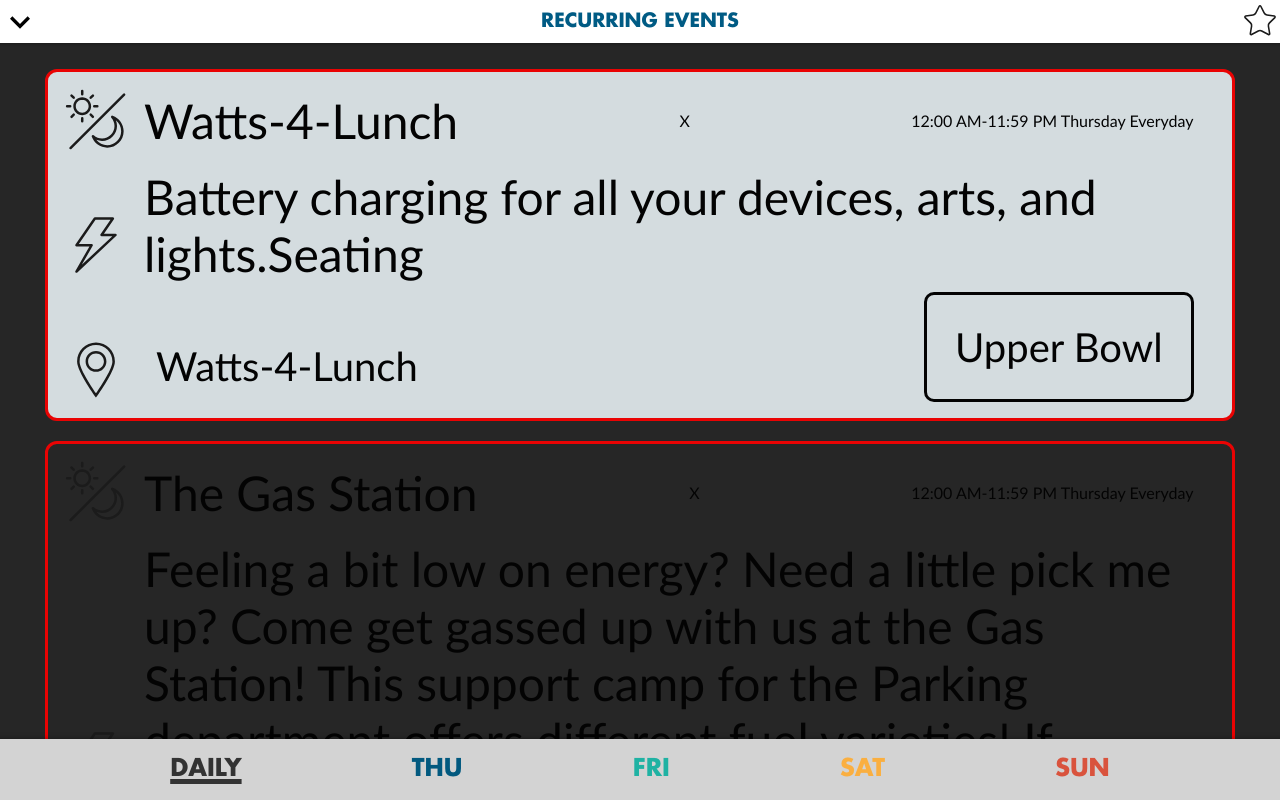
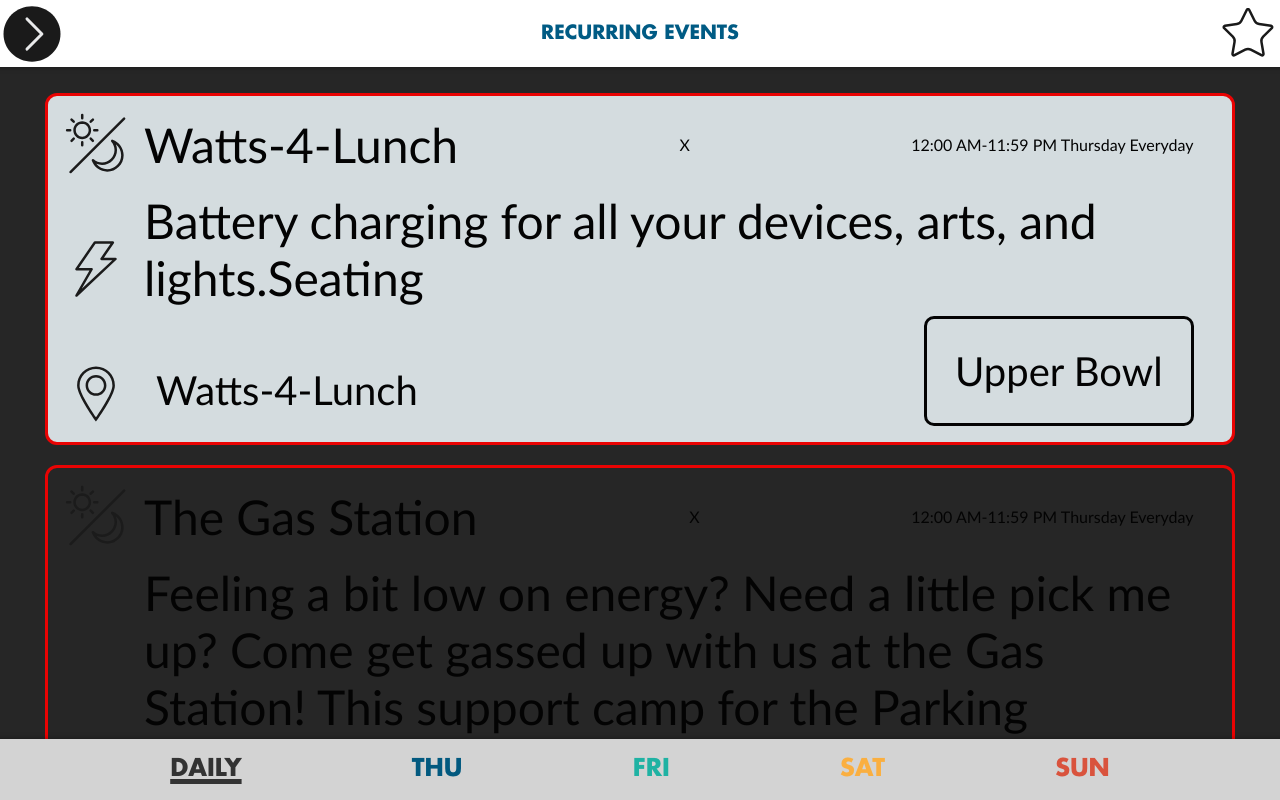
Before and after one commit to WWW-Wizards/SOAK-WWW, a React (Vite) app: page / in a window 1280 px wide. Shown: the top 800 px of the page. Built offline with nearby package versions, Linux system fonts and the light colour scheme.

Commit message:
feat: Swaps menu icon with SVG from design

```diff
--- /dev/null
+++ b/src/components/details/icons/MenuIcon.jsx
@@ -0,0 +1,40 @@
+import * as React from "react";
+const SvgAsset21SoakIcons = (props) => (
+  <svg
+    xmlns="http://www.w3.org/2000/svg"
+    data-name="Layer 2"
+    width="4em"
+    height="4em"
+    fontWeight="500"
+    viewBox="0 0 128 128"
+    {...props}
+  >
+    <g data-name="Layer 1">
+      <path
+        d="M64 119.277c31.48 0 57-24.748 57-55.276S95.48 8.723 64 8.723 7 33.472 7 64.001c0 30.528 25.52 55.276 57 55.276"
+        style={{
+          strokeWidth: 0,
+          fill: "#1a1a1a",
+        }}
+      />
+      <path
+        d="M54.039 94.13 83.833 64 54.04 33.87"
+        style={{
+          fill: "none",
+          stroke: "#e9eaeb",
+          strokeLinecap: "round",
+          strokeLinejoin: "round",
+          strokeWidth: 6,
+        }}
+      />
+      <path
+        d="M0 0h128v128H0z"
+        style={{
+          strokeWidth: 0,
+          fill: "none",
+        }}
+      />
+    </g>
+  </svg>
+);
+export default SvgAsset21SoakIcons;
--- a/src/components/header/Menu.jsx
+++ b/src/components/header/Menu.jsx
@@ -2,6 +2,7 @@ import React from "react";
 import { useMenu, useFilter, useDate } from "../../state/StateProvider";
 import Saved from "../details/icons/Saved";
 import { Search } from "./Search";
+import MenuIcon from "../details/icons/MenuIcon";
 
 export const Menu = () => {
   const { menu, setMenu } = useMenu();
@@ -11,12 +12,7 @@ export const Menu = () => {
   return (
     <div className="menu-accordion-wrapper">
       <div className="menu-accordion-content" onClick={() => setMenu(!menu)}>
-        <svg
-          className={`menu-accordion-svg ${menu ? "expanded" : ""}`}
-          viewBox="0 0 24 24"
-        >
-          <path d="M16.59 8.59 12 13.17 7.41 8.59 6 10l6 6 6-6z"></path>
-        </svg>
+        <MenuIcon className={`menu-accordion-svg ${menu ? "expanded" : ""}`} />
         <div className="menu-accordion-heading">
           {headingText.toUpperCase()}
         </div>
--- a/src/components/header/Menu.scss
+++ b/src/components/header/Menu.scss
@@ -30,16 +30,14 @@
     }
 
     &-accordion-svg {
-        width: 1em;
-        height: 1em;
-        font-size: 2.5rem;
+        font-size: 1rem;
         transition: transform 0.3s ease;
     }
 
     &-favorites-svg {
         width: 1em;
         height: 1em;
-        font-size: 2.5rem;
+        font-size: 4rem;
         fill: none;
         stroke: currentColor;
         stroke-width: 2;
@@ -50,7 +48,7 @@
 }
 
 .expanded {
-    transform: rotate(180deg);
+    transform: rotate(90deg);
 }
 
 .search-input-wrapper {
```
Also changed, not shown: assets/icons/Asset_21_Soak_Icons.svg (added).
